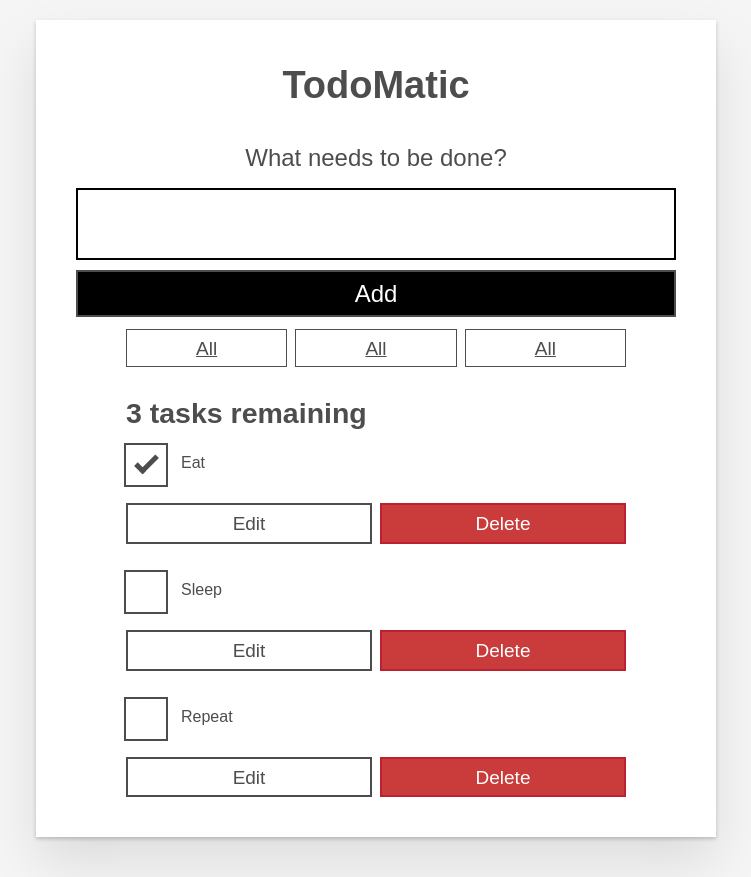
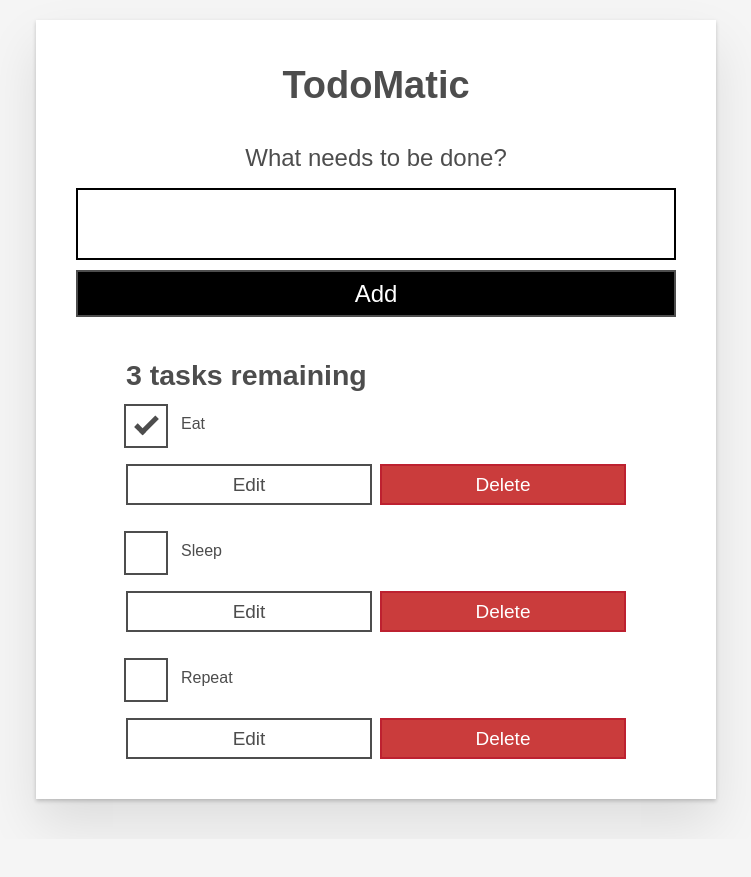
Before and after one commit to lovemyLord5643/moz-todo-react, a React (Create React App) app: page / in a window 1280 px wide. Shown: the whole page, without its empty margins (264-1015 px from the left). After the commit the page ends 839 px from the top, so only its background shows below. Built offline with nearby package versions, Linux system fonts and the light colour scheme.

Commit message:
Modified todo component and App.js

```diff
--- a/src/App.js
+++ b/src/App.js
@@ -4,10 +4,20 @@ import Form from './components/Form';
 import FilterButton from "./components/FilterButton";
 import {nanoid} from 'nanoid';
 
+// We are defining these constants outside our App() function because if they were defined inside it, they would be recalculated every time the <App /> component re-renders, and we don't want that. This information will never change no matter what our application does.
+const FILTER_MAP = {
+  All: () => true,
+  Active: task => !task.completed,
+  Completed: task => task.completed
+};
+const FILTER_NAMES = Object.keys(FILTER_MAP);
+
+
 function App(props) {
   // The optional chaining operator (?.) enables you to read the value of a property located deep within a chain of connected objects without having to check that each reference in the chain is valid.
   // You should always pass a unique key to anything you render with iteration. Nothing obvious will change in your browser, but if you do not use unique keys, React will log warnings to your console and your app may behave strangely!
   const [tasks, setTasks] = useState(props.tasks);
+  const [filter, setFilter] = useState('All');
 
   function toggleTaskCompleted(id) {
     const updatedTasks = tasks.map(task => {
@@ -28,6 +38,17 @@ function App(props) {
       setTasks(remainingTasks);
   }
 
+  function editTask(id, newName) {
+    const editedTaskList = tasks.map(task => {
+      // if this task has the same ID as the edited task
+      if (id === task.id) {
+        return {...task, name:newName}
+      }
+      return task;
+    });
+    setTasks(editedTaskList);
+  }
+
   const taskList = tasks.map(task => (
     <Todo
       id={task.id}
@@ -36,9 +57,14 @@ function App(props) {
       key={task.id}
       toggleTaskCompleted = {toggleTaskCompleted}
       deleteTask={deleteTask}
+      editTask = {editTask}
     />
     )
   );
+
+  const filterList = FILTER_NAMES.map(name =>{
+    <FilterButton key={name} name={name} />
+  });
 
   // We can't pass data from child to parent in the same way as we pass data from parent to child using standard props. Instead, we can write a function in <App /> that will expect some data from our form as an input, then pass that function to <Form /> as a prop. This function-as-a-prop is called a callback prop.
   function addTask(name) {
@@ -54,9 +80,7 @@ function App(props) {
       <Form addTask={addTask} />
       <div className="filters btn-group stack-exception">
         {/* The aria-pressed attribute used in our earlier code snippet has a value of "true" because aria-pressed is not a true boolean attribute in the way checked is. */}
-        <FilterButton />
-        <FilterButton />
-        <FilterButton />
+        {filterList}
       </div>
       <h2 id="list-heading">
         {headingText}
--- a/src/components/Todo.js
+++ b/src/components/Todo.js
@@ -1,19 +1,68 @@
-import React from "react";
+import React, { useState } from "react";
 
 export default function Todo(props) {
-  return (
-    <li className="todo stack-small">
+  const [isEditing, setEditing] = useState(false);
+  const [newName, setNewname] = useState('');
+
+  function handleChange(e) {
+    setNewname(e.target.value);
+  }
+
+  function handleSubmit(e) {
+    e.preventDefault();
+    props.editTask(props.id, newName);
+    setNewname('');
+    setEditing(false);
+  }
+
+  const editingTemplate = (
+    <form className="stack-small" onSubmit={handleSubmit}>
+      <div className="form-group">
+        <label className="todo-label" htmlFor={props.id}>
+          New name for {props.name}
+        </label>
+        <input
+          id={props.id}
+          className="todo-text"
+          type="text"
+          value={newName}
+          onChange={handleChange} />
+      </div>
+      <div className="btn-group">
+        <button
+          type="button"
+          className="btn todo-cancel"
+          onClick={() => setEditing(false)}>
+          Cancel
+          <span className="visually-hidden">renaming {props.name}</span>
+        </button>
+        <button type="submit" className="btn btn__primary todo-edit">
+          Save
+          <span className="visually-hidden">new name for {props.name}</span>
+        </button>
+      </div>
+    </form>
+  );
+  const viewTemplate = (
+    <div className="stack-small">
       <div className="c-cb">
-        {/* If we were to use checked, as we would in regular HTML, React would log some warnings into our browser console relating to handling events on the checkbox, which we want to avoid. */}
-        {/* To use boolean values (true and false) in JSX attributes, you must enclose them in curly braces. If you write defaultChecked="true", the value of defaultChecked will be "true" — a string literal. Remember — this is actually JavaScript, not HTML! */}
-        <input id={props.id} type="checkbox" defaultChecked={props.completed} onChange={() => props.toggleTaskCompleted(props.id)} />
-        {/* The htmlFor attribute corresponds to the for attribute used in HTML. We cannot use for as an attribute in JSX because for is a reserved word, so React uses htmlFor instead. */}
+        <input
+          id={props.id}
+          type="checkbox"
+          defaultChecked={props.completed}
+          onChange={() => props.toggleTaskCompleted(props.id)}
+        />
         <label className="todo-label" htmlFor={props.id}>
           {props.name}
         </label>
       </div>
       <div className="btn-group">
-        <button type="button" className="btn">
+        <button
+          type="button"
+          className="btn"
+          onClick={() => {
+            setEditing(true);
+          }}>
           Edit <span className="visually-hidden">{props.name}</span>
         </button>
         <button
@@ -24,6 +73,12 @@ export default function Todo(props) {
           Delete <span className="visually-hidden">{props.name}</span>
         </button>
       </div>
+    </div>
+  );
+
+  return (
+    <li className="todo">
+      {isEditing ? editingTemplate : viewTemplate}
     </li>
   );
 }
```
